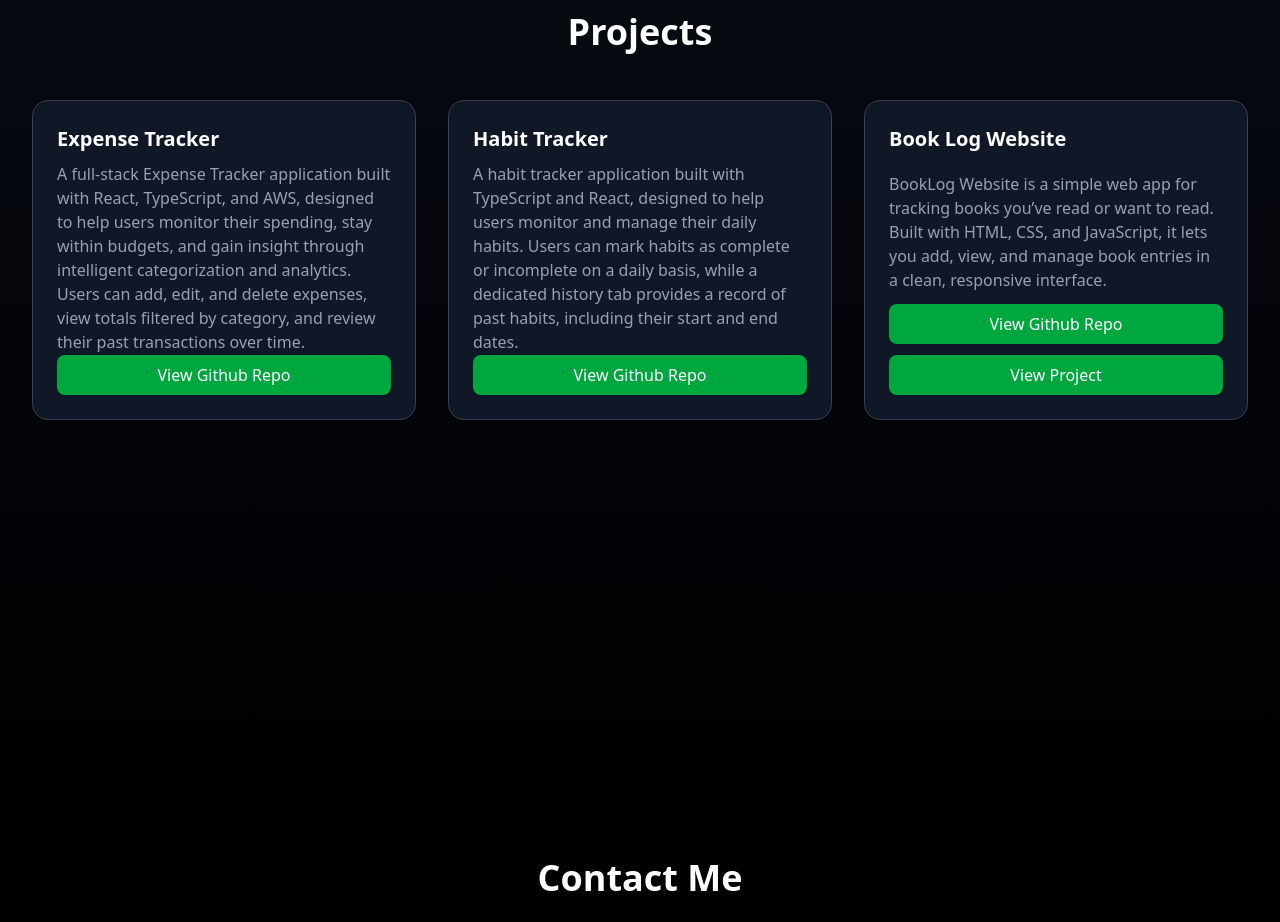
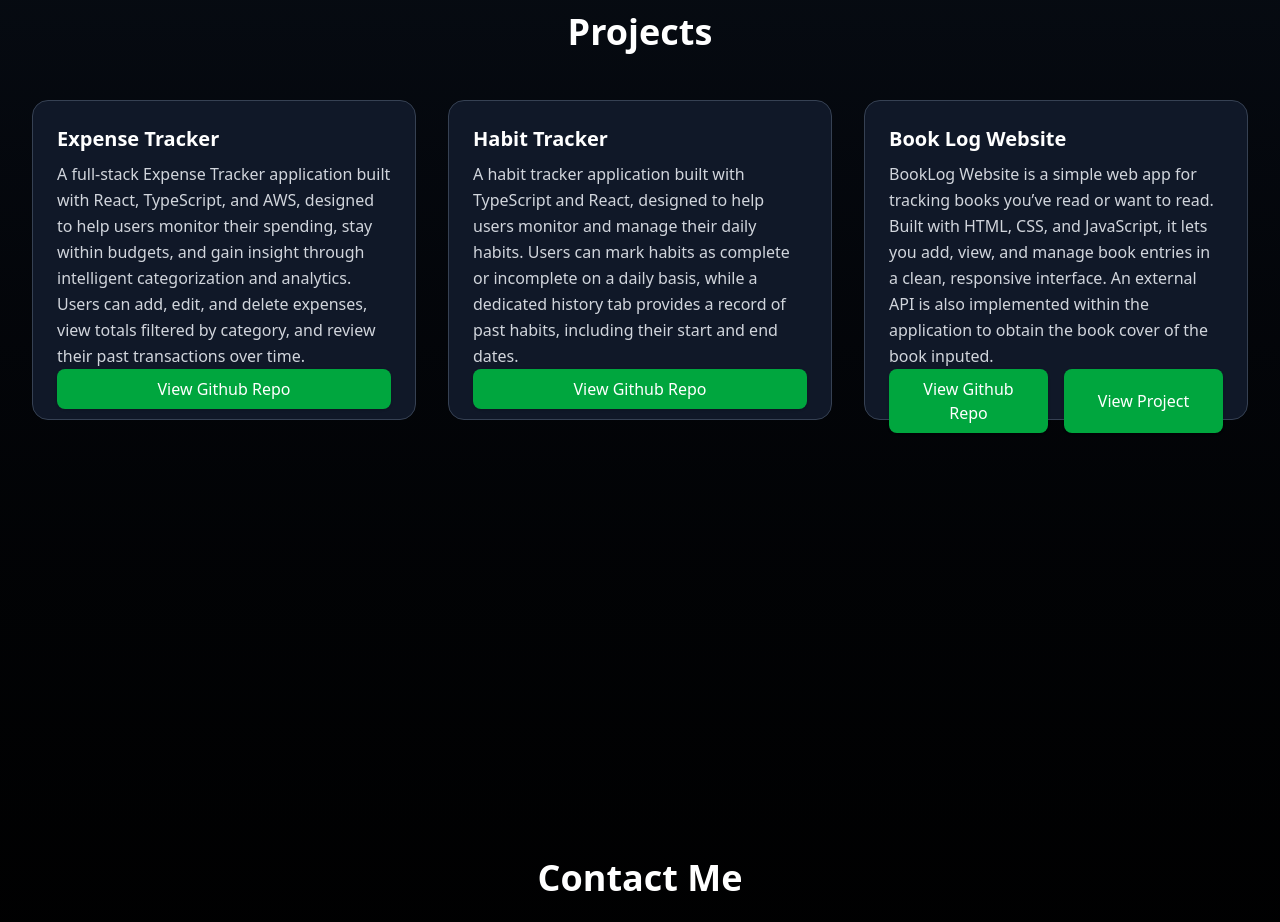
Before and after one commit to asiu3209/Portfolio, a React (Vite) app: page / in a window 1280 px wide. Shown: the part 1440-2362 px from the top of the page. Built offline with nearby package versions, Linux system fonts and the light colour scheme.

Commit message:
Changed styling and added book log description

```diff
--- a/src/components/Projects.tsx
+++ b/src/components/Projects.tsx
@@ -21,7 +21,8 @@ export default function Projects() {
       name: "Book Log Website",
       description: `BookLog Website is a simple web app for tracking books you’ve read or want to read.
       Built with HTML, CSS, and JavaScript, it lets you add, view,
-      and manage book entries in a clean, responsive interface.`,
+      and manage book entries in a clean, responsive interface. An external API is also implemented within the
+      application to obtain the book cover of the book inputed.`,
       link: "https://github.com/asiu3209/bookLogWebsite",
       pageLink: "https://asiu3209.github.io/bookLogWebsite",
     },
@@ -50,11 +51,16 @@ export default function Projects() {
             transition={{ duration: 0.6, delay: 1 * 0.2 }}
             className="h-80 bg-gray-900 border border-gray-700 p-6 rounded-2xl flex flex-col justify-between"
           >
+            <div>
               <h3 className="text-xl font-semibold mb-2">{i.name}</h3>
-            <p className="text-gray-400">{i.description}</p>
+              <p className="text-gray-300 text-sm sm:text-base leading-relaxed">
+                {i.description}
+              </p>
+            </div>
+            <div className="flex gap-4 w-full">
               {i.link && (
                 <button
-                className="px-4 py-2 bg-green-600 text-white rounded-lg shadow hover:bg-green-700 transition"
+                  className="flex-1 px-4 py-2 bg-green-600 text-white rounded-lg shadow hover:bg-green-700 transition"
                   onClick={() => handleRedirect(i.link)}
                 >
                   View Github Repo
@@ -62,12 +68,13 @@ export default function Projects() {
               )}
               {i.pageLink && (
                 <button
-                className="px-4 py-2 bg-green-600 text-white rounded-lg shadow hover:bg-green-700 transition"
+                  className="flex-1 px-4 py-2 bg-green-600 text-white rounded-lg shadow hover:bg-green-700 transition"
                   onClick={() => handleRedirect(i.pageLink)}
                 >
                   View Project
                 </button>
               )}
+            </div>
           </motion.div>
         ))}
       </div>
```
Lines whose indentation alone changed are shown as unchanged.
